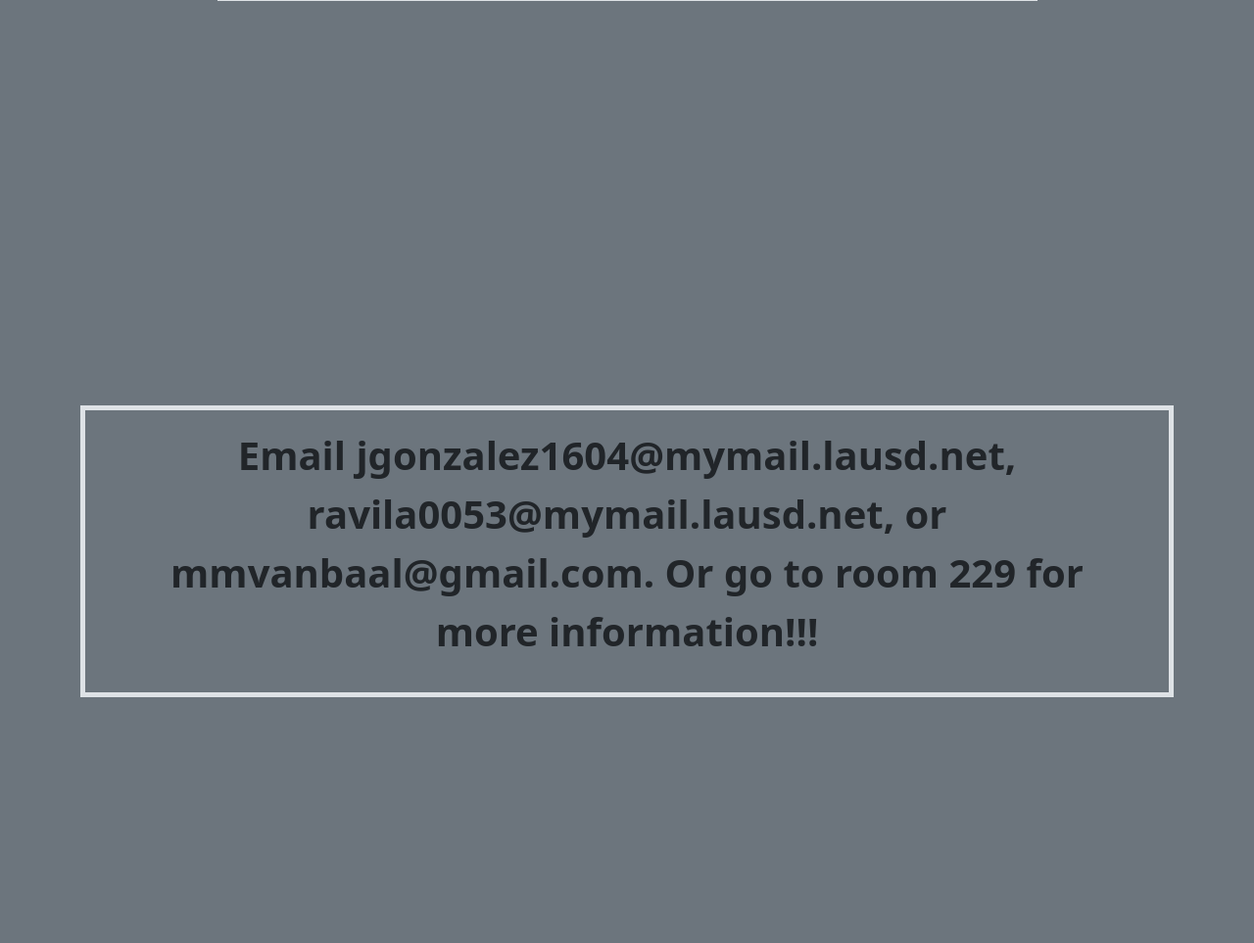
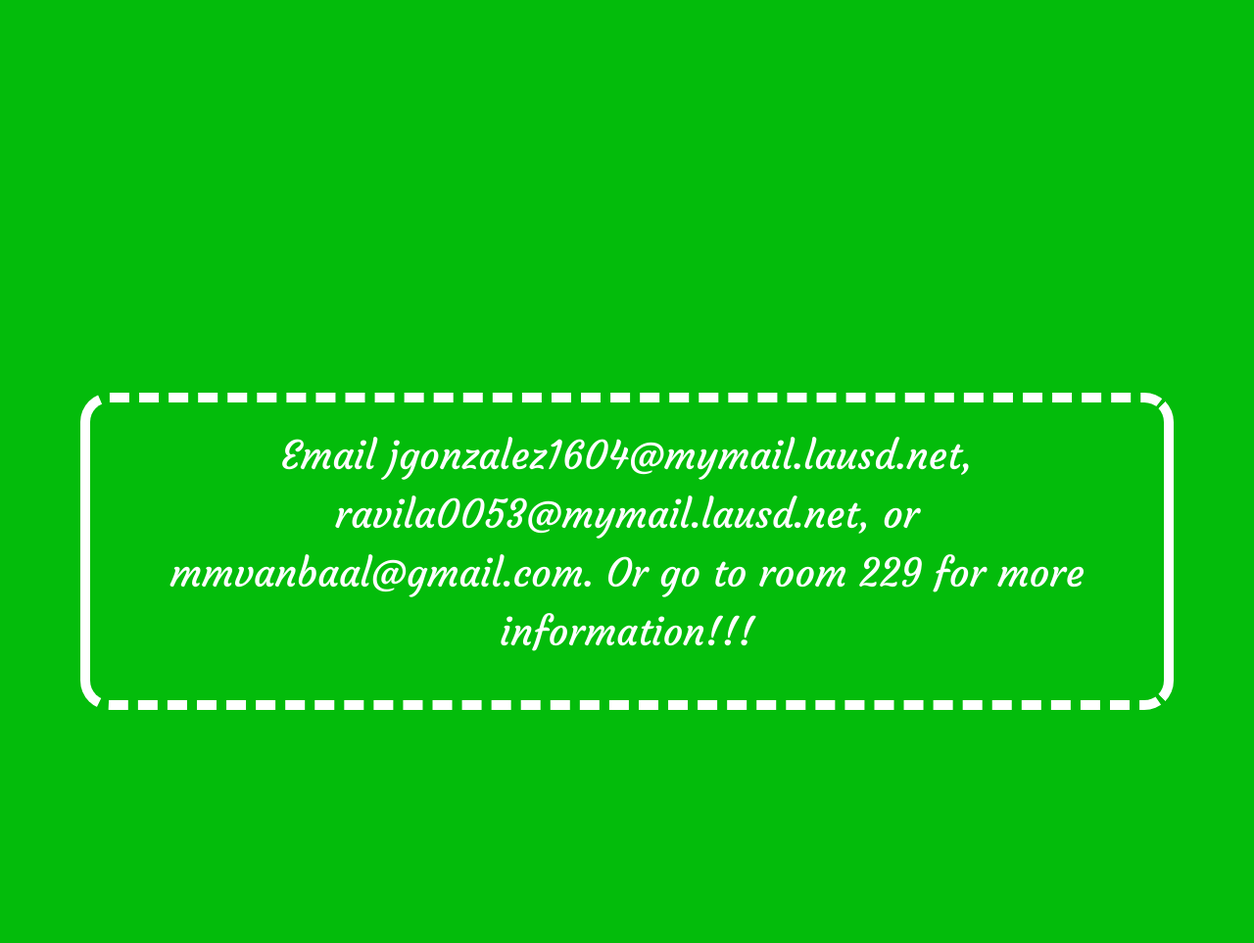
Before and after one commit to Juan-Gon03/vhhs-hacks, a Flask app: page /moreInfo/ in a window 1280 px wide. Shown: the part 637-1600 px from the top of the page at 98% size. Run offline with Flask 2, Linux system fonts and the light colour scheme.

Commit message:
fixed coloring

```diff
--- a/static/css/style.css
+++ b/static/css/style.css
@@ -1,5 +1,5 @@
 @import url("https://fonts.googleapis.com/css2?family=Anton&family=Courgette&family=Roboto:wght@400;900&display=swap");
-* {
+/** {
   margin: 0;
   padding: 0;
 }
@@ -15,7 +15,6 @@
   display: flex;
   justify-content: center;
   align-items: center;
-  /*border: solid;*/
 }
 
 .box {
@@ -43,7 +42,7 @@
 }
 
 .button {
-  background-color: #68aaf1; /* Green */
+  background-color: #68aaf1;
   border: none;
   color: #1d2936;
   font-family: "Roboto", sans-serif;
@@ -106,4 +105,50 @@
   border-style: dashed solid;
   border-width: 10px;
   border-radius: 30px;
+}*/
+body{
+  background-color: #03bc0b;
 }
+
+.display-1{
+  font-family: "Anton", sans-serif;
+  color: #1d2936;
+}
+
+.btn-info {
+  font-family: "Roboto", sans-serif !important;
+  background-color: #68aaf1 !important;
+  border-color: #68aaf1 !important;
+  color: #1d2936 !important;
+}
+.btn-info:hover,
+.btn-info:active,
+.btn-info:visited,
+.btn-info:focus {
+  background-color: #6fb5ff !important;
+  border-color: #6fb5ff !important;
+}
+
+p{
+  font-family: "Roboto", sans-serif;
+  color: #1d2936;
+}
+
+.courgette{
+  font-family: "Courgette", cursive;
+  color: white;
+}
+
+.borderWhite{
+  border-color: white !important;
+  border-style: dashed solid !important;
+  border-width: 0.625em !important;
+  border-radius: 1.875em !important;
+}
+
+.borderBlue{
+   border-color: #68aaf1 !important;
+  border-style: solid !important;
+  border-width: 15px !important;
+  border-radius: 25px !important;
+}
--- a/templates/base.html
+++ b/templates/base.html
@@ -10,10 +10,10 @@
     <link rel="manifest" href="../static/images/site.webmanifest">
     <title>VHHS Hack Club</title>
     <link href="https://cdn.jsdelivr.net/npm/bootstrap@5.0.2/dist/css/bootstrap.min.css" rel="stylesheet" integrity="sha384-EVSTQN3/azprG1Anm3QDgpJLIm9Nao0Yz1ztcQTwFspd3yD65VohhpuuCOmLASjC" crossorigin="anonymous">
-    <!--<link rel="stylesheet" href="{{url_for('static', filename='css/style.css')}}">-->
+    <link rel="stylesheet" href="{{url_for('static', filename='css/style.css')}}">
     {% block head %}{% endblock %}
 </head>
-<body class="bg-secondary">
+<body>
     {% block body %}
     {% endblock %}
     <script src="https://cdn.jsdelivr.net/npm/@popperjs/core@2.9.2/dist/umd/popper.min.js" integrity="sha384-IQsoLXl5PILFhosVNubq5LC7Qb9DXgDA9i+tQ8Zj3iwWAwPtgFTxbJ8NT4GN1R8p" crossorigin="anonymous"></script>
--- a/templates/moreInfo.html
+++ b/templates/moreInfo.html
@@ -5,10 +5,11 @@
 
 {% block body %}
 <div class="container vh-100 d-flex justify-content-between align-items-center">
-  <img class="me-3 img-fluid" src="../static/images/darrow.svg" alt="arrow"/>
+  <img class="me-5 img-fluid" src="../static/images/darrow.svg" alt="arrow"/>
   <div class="w-75">
-      <div class="ratio ratio-16x9 border border-5">
+      <div class="ratio ratio-16x9">
         <iframe
+          class="borderBlue"
           src="https://www.youtube.com/embed/dQw4w9WgXcQ?controls=0&autoplay=1"
           title="YouTube video player"
           allow="accelerometer; autoplay; clipboard-write; encrypted-media; gyroscope; picture-in-picture"
@@ -16,11 +17,11 @@
         ></iframe>
       </div>
   </div>
-  <img class="ms-3 img-fluid"src="../static/images/darrow.svg" alt="arrow"/>
+  <img class="ms-5 img-fluid"src="../static/images/darrow.svg" alt="arrow"/>
 </div>
 <div class="container vh-100 d-flex flex-column justify-content-center align-items-center">
-  <div class="border border-5 px-5 py-3">
-  <p class="fs-1 text-break lh-base text-center fw-bolder">
+  <div class=" px-5 py-4 borderWhite">
+  <p class="fs-1 text-break text-center courgette">
     Email jgonzalez1604@mymail.lausd.net, ravila0053@mymail.lausd.net,
     or mmvanbaal@gmail.com. Or go to room 229 for more information!!!
   </p>
--- a/templates/start.html
+++ b/templates/start.html
@@ -5,10 +5,10 @@
 
 {% block body %}
 <div class="container vh-100 d-flex flex-column justify-content-center align-items-center">
-      <h1 class="text-center display-1 fw-bolder">Vedugo Hill High School Hack Club</h1>
+      <h1 class="text-center display-1">Vedugo Hills High School <br/> Hack Club</h1>
 
       <button
-        class="mt-5 btn btn-info btn-lg fs-1 fw-bolder"
+        class="mt-4 btn btn-info btn-lg fs-1 fw-bolder"
         onclick="window.location.href='{{url_for('info')}}';"
       >
         Click Me
```
Also changed, not shown: templates/info.html (+5 -4 lines).
